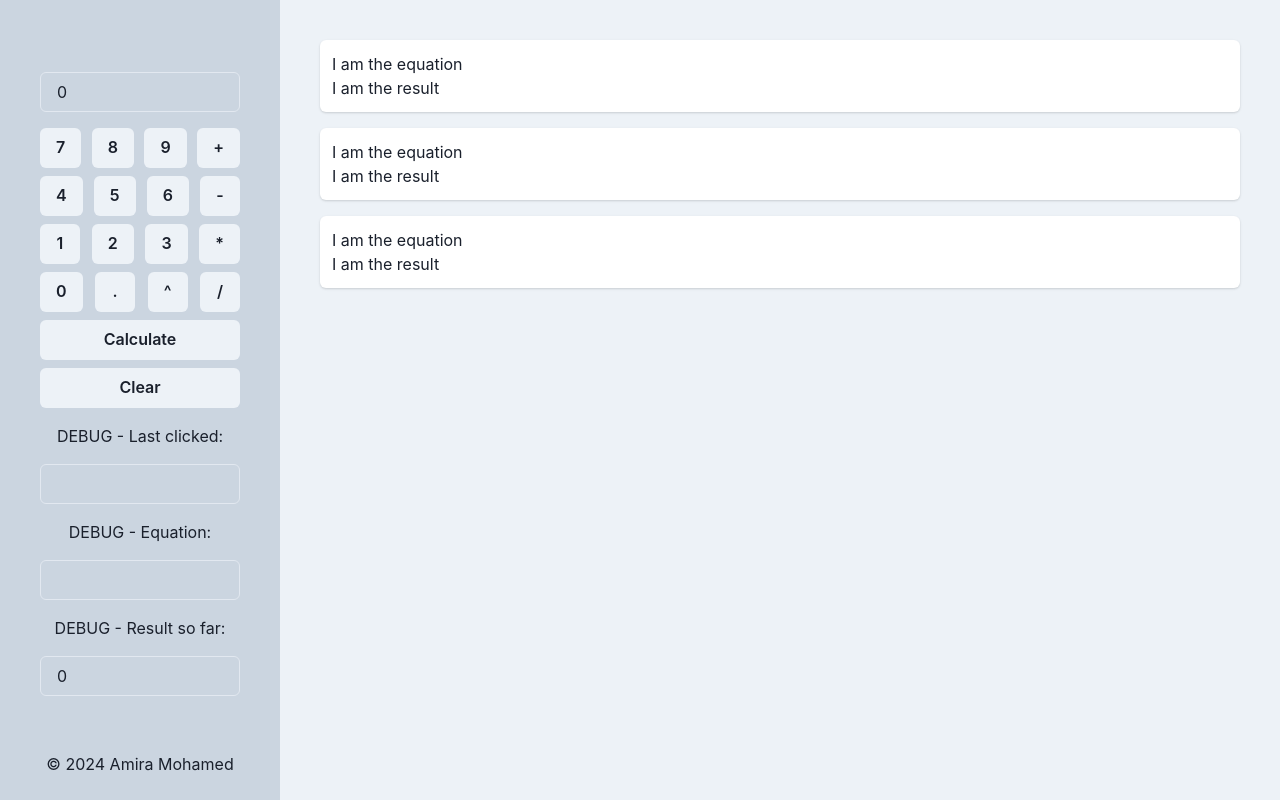
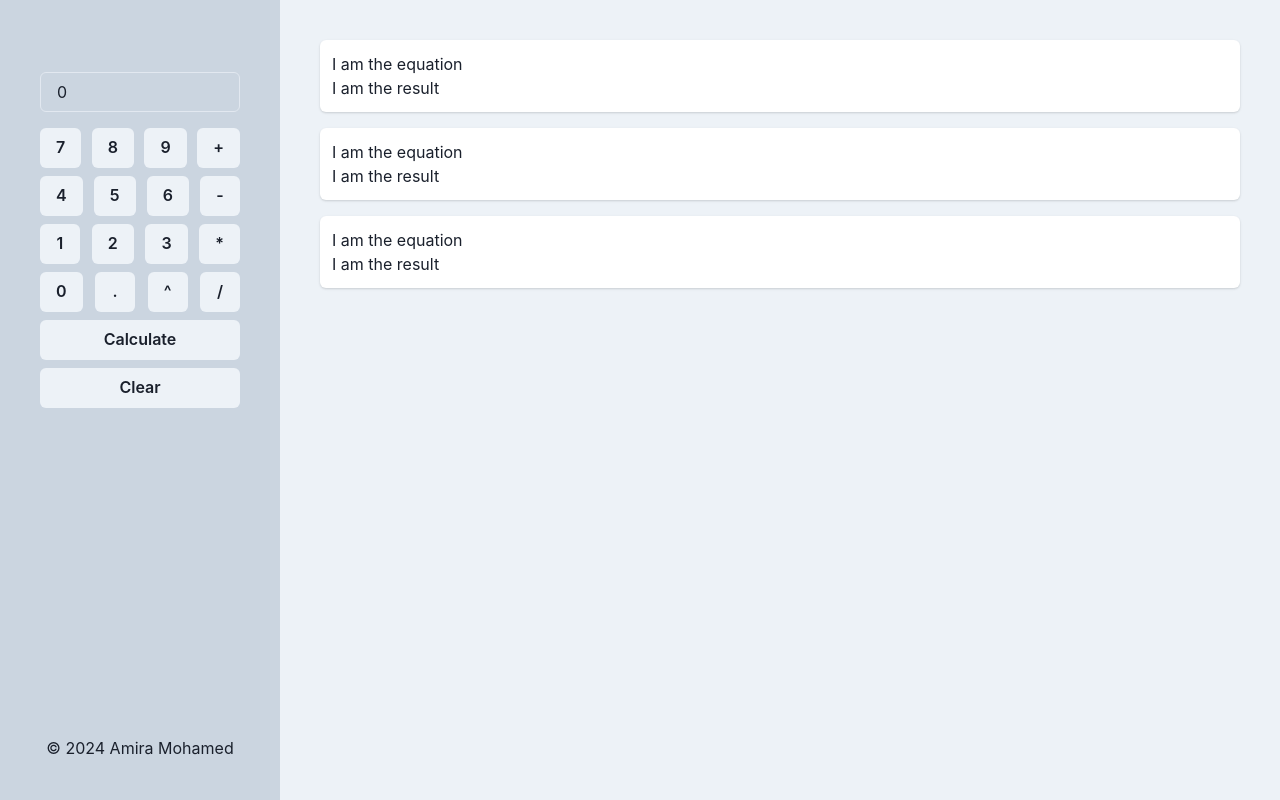
Before and after one commit to amira-m-m/react-calculator, a React (Create React App) app: page / in a window 1280 px wide. Built offline with nearby package versions, Linux system fonts and the light colour scheme; some icons are missing.

Commit message:
Remove debug fields from main app

```diff
--- a/src/components/Calculator/Calculator.js
+++ b/src/components/Calculator/Calculator.js
@@ -23,12 +23,6 @@ const Calculator = () => {
         >
             <Display />
             <Keys />
-            <Text>DEBUG - Last clicked:</Text>
-            <Input value={lastClicked} />
-            <Text>DEBUG - Equation:</Text>
-            <Input value={equation} />
-            <Text>DEBUG - Result so far:</Text>
-            <Input value={result} />
         </Flex>
 
     );
```
